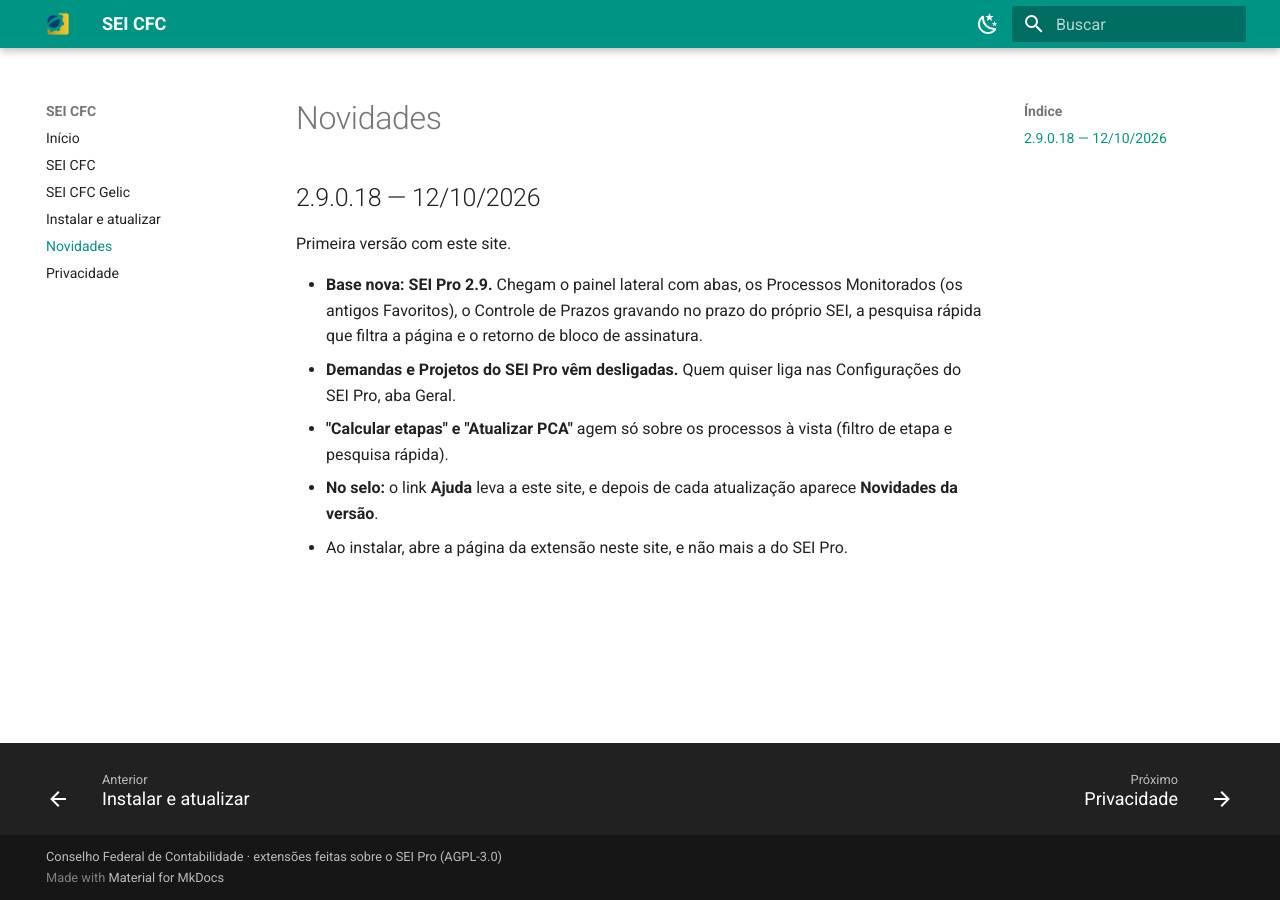
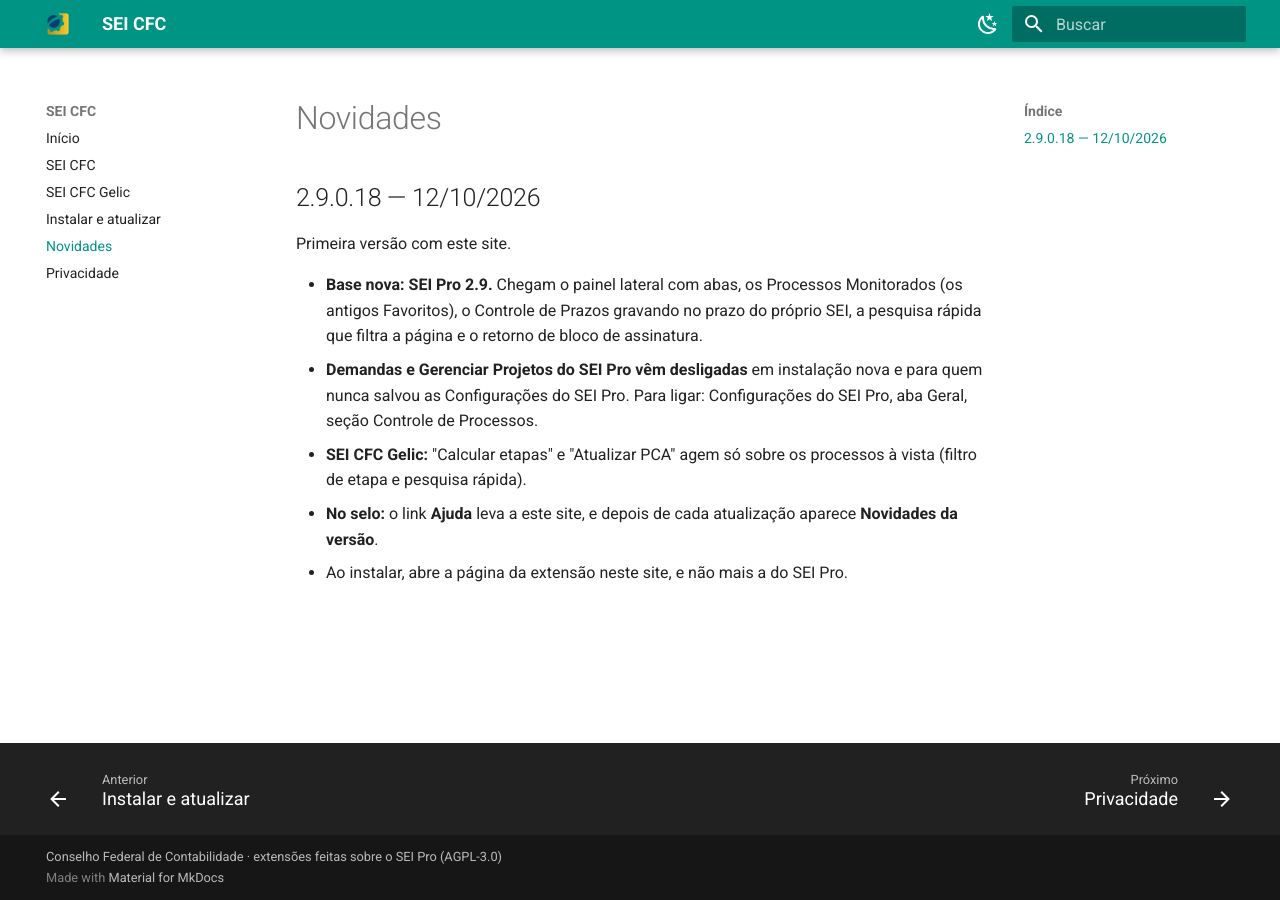
Before and after one commit to sei-cfc/sei-cfc.github.io, an MkDocs documentation site: the page built from docs/novidades.md, in a window 1280 px wide. Built offline with MkDocs 1.6.1 and Material for MkDocs 9.7.7, drawn with Linux system fonts in a browser that asks for light colours.

Commit message:
Versão 2.9.0.18

```diff
--- a/docs/novidades.md
+++ b/docs/novidades.md
@@ -7,7 +7,9 @@ Primeira versão com este site.
 - **Base nova: SEI Pro 2.9.** Chegam o painel lateral com abas, os Processos Monitorados (os antigos Favoritos), o
   Controle de Prazos gravando no prazo do próprio SEI, a pesquisa rápida que filtra a página e o retorno de bloco de
   assinatura.
-- **Demandas e Projetos do SEI Pro vêm desligadas.** Quem quiser liga nas Configurações do SEI Pro, aba Geral.
-- **"Calcular etapas" e "Atualizar PCA"** agem só sobre os processos à vista (filtro de etapa e pesquisa rápida).
+- **Demandas e Gerenciar Projetos do SEI Pro vêm desligadas** em instalação nova e para quem nunca salvou as
+  Configurações do SEI Pro. Para ligar: Configurações do SEI Pro, aba Geral, seção Controle de Processos.
+- **SEI CFC Gelic:** "Calcular etapas" e "Atualizar PCA" agem só sobre os processos à vista (filtro de etapa e
+  pesquisa rápida).
 - **No selo:** o link **Ajuda** leva a este site, e depois de cada atualização aparece **Novidades da versão**.
 - Ao instalar, abre a página da extensão neste site, e não mais a do SEI Pro.
```
Also changed, not shown: docs/privacidade.md (+2 -1 lines), docs/sei-cfc-gelic.md (+3 -2 lines), docs/sei-cfc.md (+3 -2 lines).
